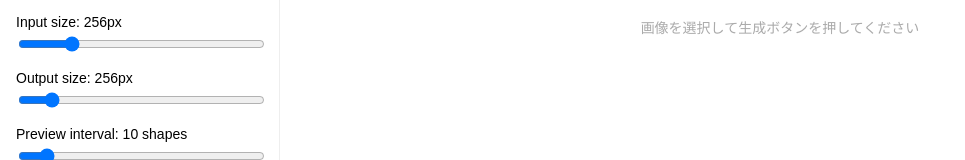
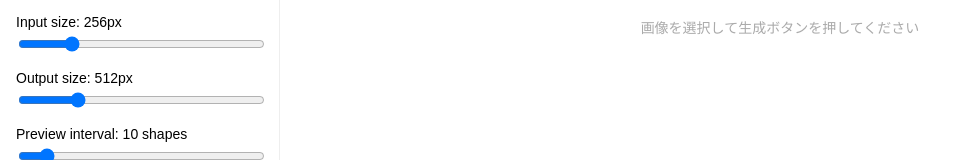
Before and after one commit to taiseiue/primitive-playground, a React (Vite) app in the folder packages/frontend/: page / in a window 1280 px wide. Shown: the part 373-533 px from the top of the page, without its empty margins (0-965 px from the left). Built offline with nearby package versions, Linux system fonts and the light colour scheme.

Commit message:
よくなったので出力サイズデフォを変更

```diff
--- a/packages/frontend/src/components/ParameterPanel.tsx
+++ b/packages/frontend/src/components/ParameterPanel.tsx
@@ -25,7 +25,7 @@ export function ParameterPanel({ onRun, onCancel, running, hasImage }: Props) {
   const [n, setN] = useState(100);
   const [mode, setMode] = useState(1);
   const [alpha, setAlpha] = useState(128);
-  const [size, setSize] = useState(256);
+  const [size, setSize] = useState(512);
   const [inputSize, setInputSize] = useState(256);
   const [batch, setBatch] = useState(10);
 
@@ -57,7 +57,7 @@ export function ParameterPanel({ onRun, onCancel, running, hasImage }: Props) {
 
       <label className={styles.field}>
         <span>Output size: {size}px</span>
-        <input type="range" min={32} max={2048} step={32} value={size} onChange={(e) => setSize(Number(e.target.value))} />
+        <input type="range" min={64} max={2048} step={64} value={size} onChange={(e) => setSize(Number(e.target.value))} />
       </label>
 
       <label className={styles.field}>
```
